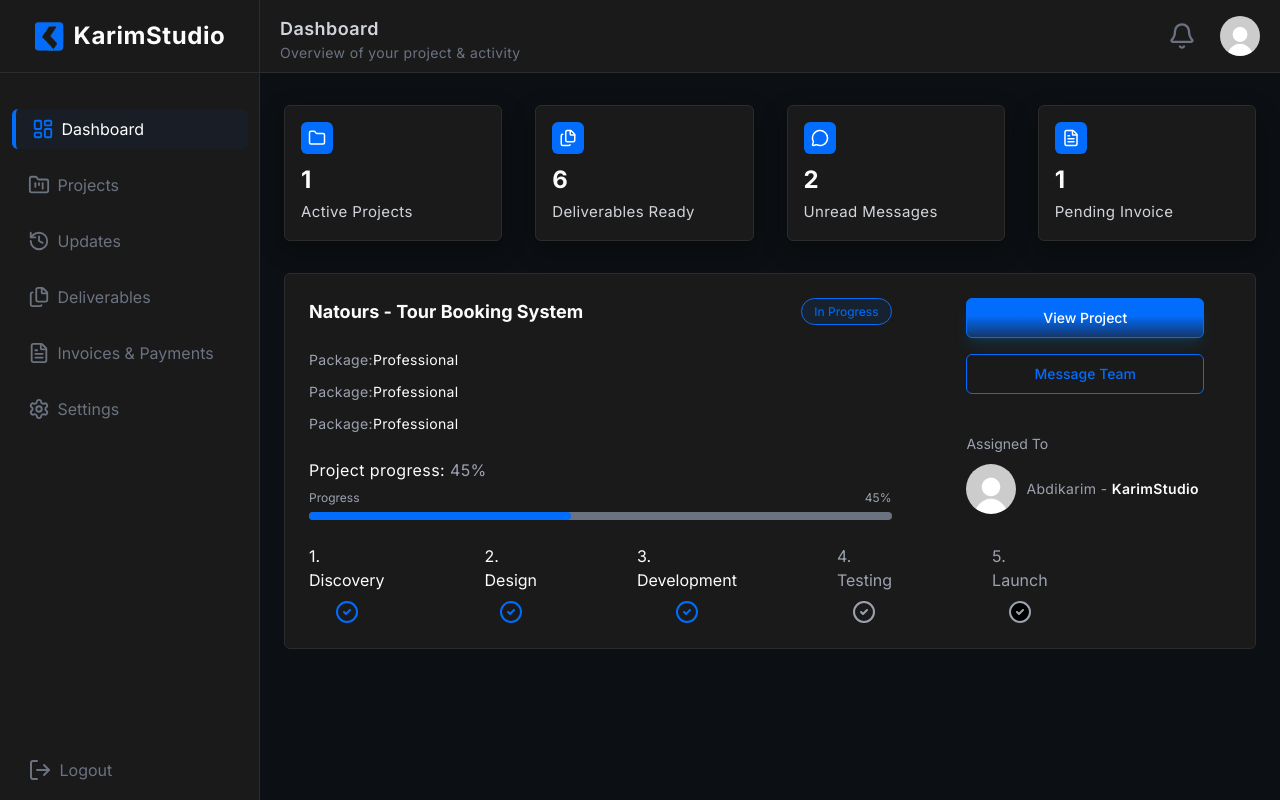
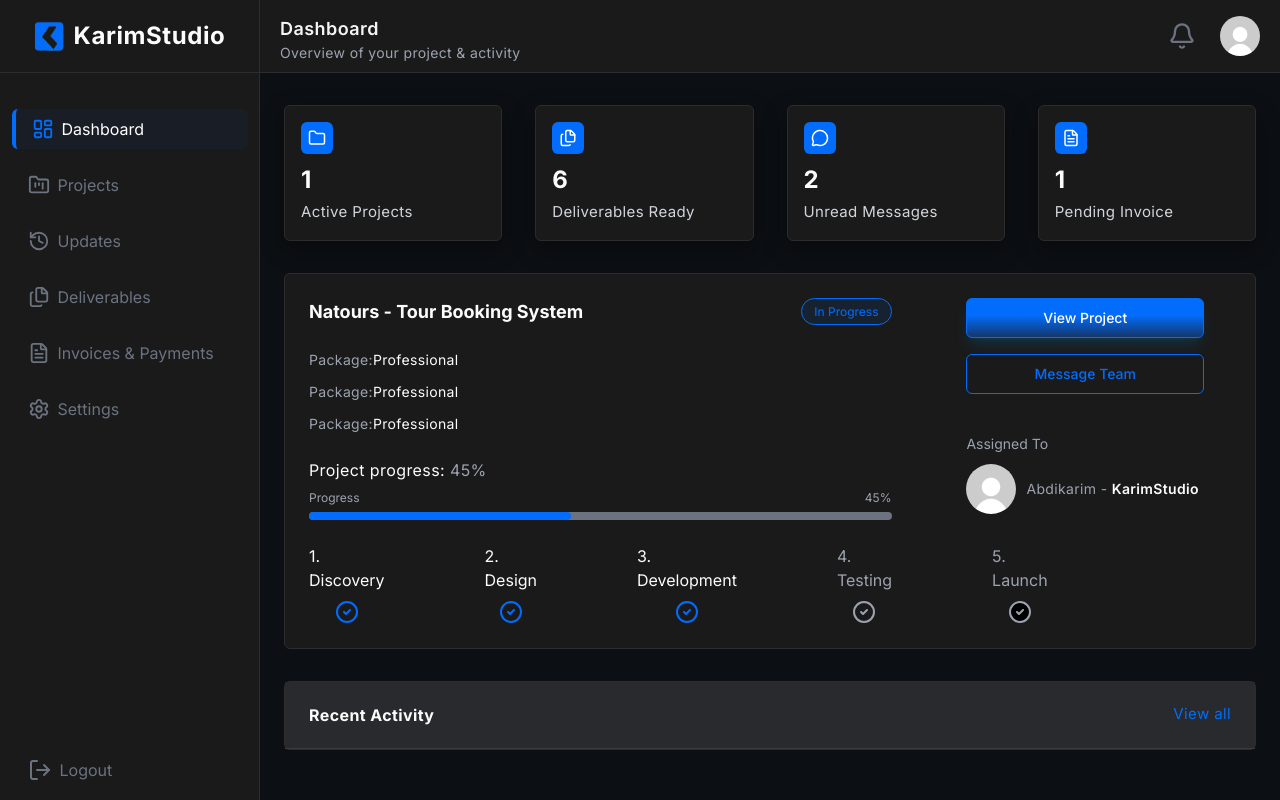
Before and after one commit to karim-kodes/KarimStudio, a React (Vite) app in the folder client/: page /client in a window 1280 px wide. Built offline with nearby package versions, Linux system fonts and the light colour scheme.

Commit message:
Client dashboard layout

```diff
--- a/client/src/components/cards/ClientHeader.jsx
+++ b/client/src/components/cards/ClientHeader.jsx
@@ -5,10 +5,10 @@ function ClientHeader({ title, description }) {
   return (
     <header className="flex items-center justify-between px-[20px] py-[10px] h-[73px] border-b border-b-[#2d2d2d] bg-[#1a1a1a]">
       <div className="flex flex-col gap-[0px] max-h-[42px]">
-        <h2 className="text-lg text-gray-300 tracking-wide font-semibold">
+        <h2 className="text-lg text-gray-100 tracking-wide font-semibold">
           {title}
         </h2>
-        <p className="text-sm font-normal tracking-wide text-gray-500">
+        <p className="text-sm font-normal tracking-wide text-gray-400">
           {description}
         </p>
       </div>
--- a/client/src/pages/client/Dashboard.jsx
+++ b/client/src/pages/client/Dashboard.jsx
@@ -132,6 +132,19 @@ function Dashboard() {
           </div>
         </div>
       </div>
+      <div className="flex flex-col gap-[12px]  rounded-md bg-[#1a1a1a] border border-[#2c2c2c]">
+        <div className="flex items-center justify-between px-[24px] py-[12px] bg-[#282a2d] border-b border-b-[#3c3c3c] h-[67px]">
+          <h3 className="text-base font-bold text-[#fcfcfc] tracking-wide ">
+            Recent Activity
+          </h3>
+          <a
+            href="/client/deliverables"
+            className="text-[15px] text-[#026dfc] tracking-wide"
+          >
+            View all
+          </a>
+        </div>
+      </div>
     </div>
   );
 }
```
